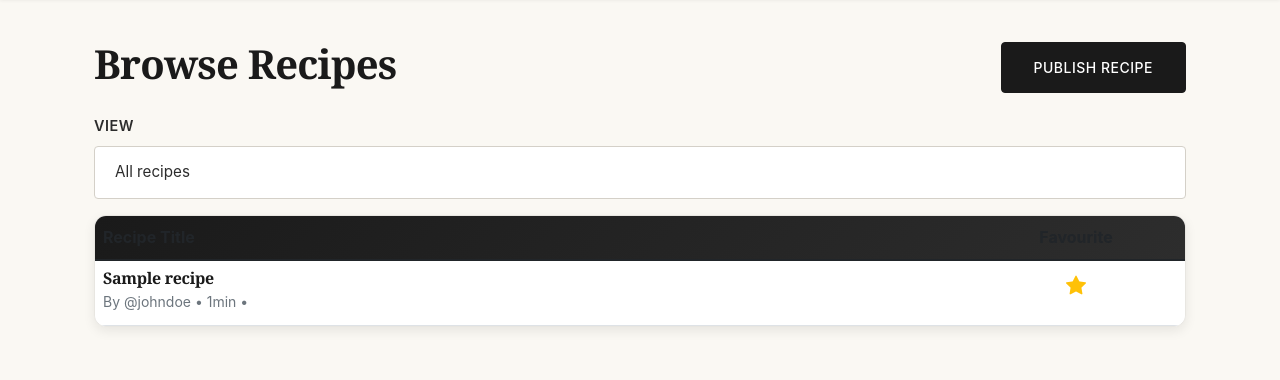
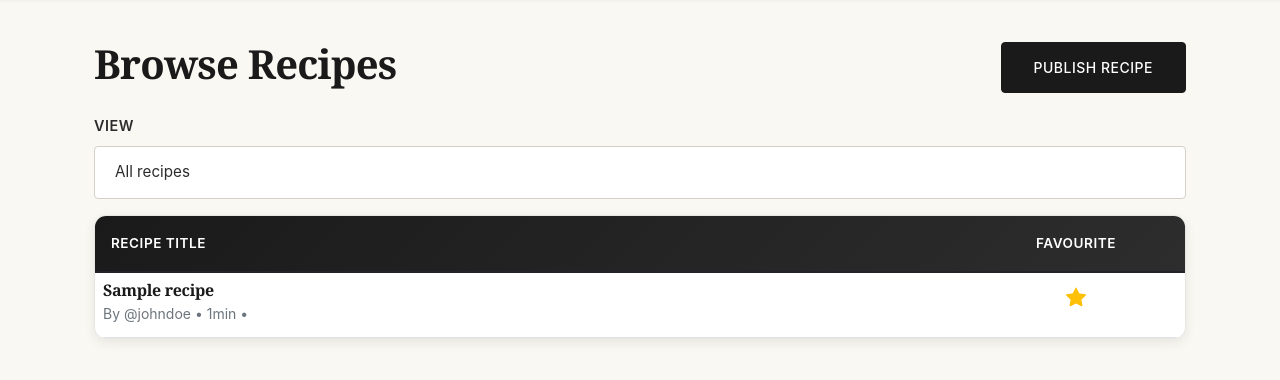
Before and after one commit to hugo-khan/5CC2SEG-SGC-QuickSilver-6, a Django app: page /recipes/ in a window 1280 px wide. Shown: the part 84-464 px from the top of the page. Run offline with Django 5.2, Linux system fonts and the light colour scheme; a user stored in the database is signed in; data comes from the database, SQL or seed files in the repository; tables that the repository leaves empty hold one stand-in row (values such as "Sample post"); parts of the project's set-up code (start-up, migrations or seed data) failed here and were passed over; some libraries are stand-ins or nearby versions.

Commit message:
fix table header formatting

```diff
--- a/static/custom.css
+++ b/static/custom.css
@@ -1710,6 +1710,17 @@
   color: var(--white);
 }
 
+.table thead th {
+  color: var(--white) !important;
+  font-weight: 600;
+  text-transform: uppercase;
+  letter-spacing: 0.5px;
+  font-size: 0.85rem;
+  padding: 1rem;
+  border: none;
+  font-family: var(--font-sans);
+}
+
 .table tbody tr {
   transition: all 0.3s ease;
 }
```
